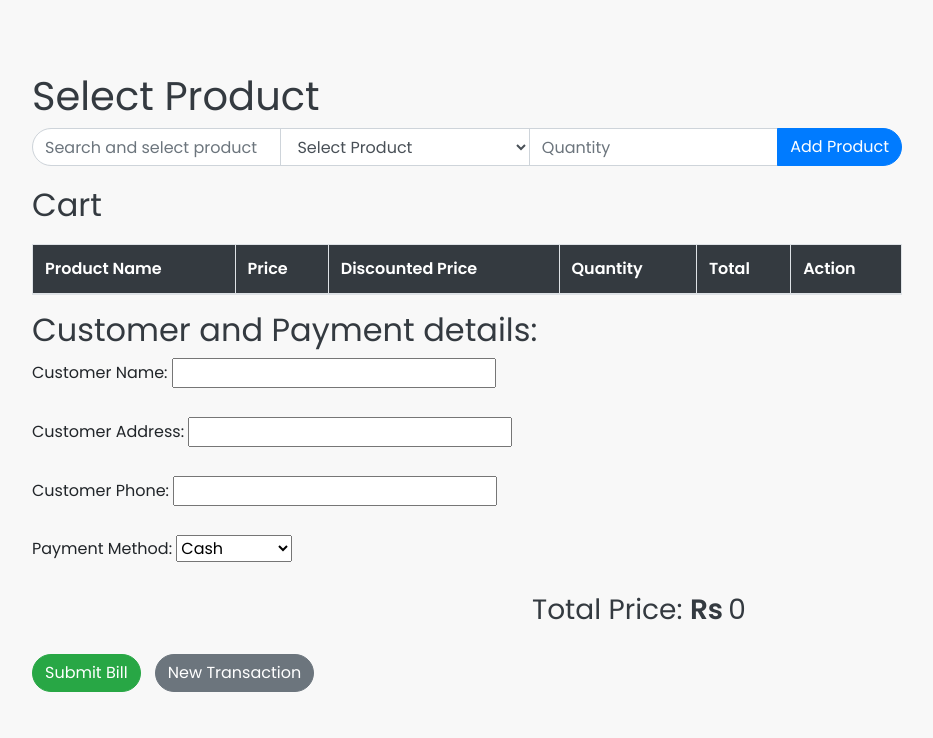
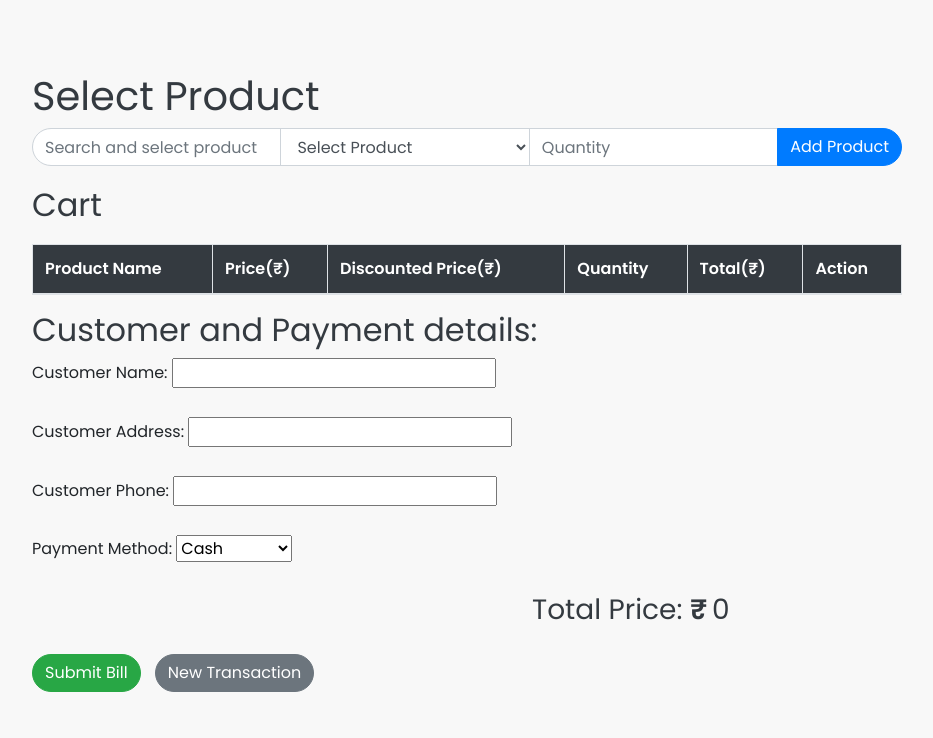
Before and after one commit to nidhinr1/BillingSystem, a Django app: page /billing/ in a window 1280 px wide. Shown: the part 62-800 px from the top of the page, without its empty margins (173-1106 px from the left). Run offline with Django 5.2, Linux system fonts and the light colour scheme; data comes from the database, SQL or seed files in the repository; both versions use the stored data as it was after the commit; lists and menus that the app fills with data are empty; some libraries are stand-ins or nearby versions.

Commit message:
Add files via upload

```diff
--- a/billingsystemapp/templates/billing.html
+++ b/billingsystemapp/templates/billing.html
@@ -175,10 +175,10 @@
             <thead>
             <tr>
                 <th>Product Name</th>
-                <th>Price</th>
-                <th>Discounted Price</th>
+                <th>Price(₹)</th>
+                <th>Discounted Price(₹)</th>
                 <th>Quantity</th>
-                <th>Total</th>
+                <th>Total(₹)</th>
                 <th>Action</th>
             </tr>
             </thead>
@@ -186,10 +186,10 @@
                 {% for product_id, item in cart.items %}
                 <tr>
                     <td>{{ item.name }}</td>
-                    <td><span class="price-label">Rs</span>{{ item.original_price }}</td>
-                    <td><span class="price-label">Rs</span>{{ item.discounted_price }}</td>
+                    <td><span class="price-label"></span>{{ item.original_price }}</td>
+                    <td><span class="price-label"></span>{{ item.discounted_price }}</td>
                     <td>{{ item.quantity }}</td>
-                    <td><span class="price-label">Rs</span>{{ item.discounted_price|multiply:item.quantity }}</td>
+                    <td><span class="price-label"></span>{{ item.discounted_price|multiply:item.quantity }}</td>
                     <td>
                         <form method="post" class="form-inline">
                             {% csrf_token %}
@@ -206,22 +206,22 @@
             {% csrf_token %}
             <div>
                 <label for="customer_name">Customer Name:</label>
-                <input type="text" id="customer_name" name="customer_name" required>
+                <input type="text" id="customer_name" name="customer_name" >
             </div>
             <br>
             <div>
                 <label for="customer_address">Customer Address:</label>
-                <input type="text" id="customer_address" name="customer_address" required>
+                <input type="text" id="customer_address" name="customer_address">
             </div>
             <br>
             <div>
                 <label for="customer_phone">Customer Phone:</label>
-                <input type="tel" id="customer_phone" name="customer_phone" required pattern="\d{10}" maxlength="10" inputmode="numeric" oninput="this.value = this.value.replace(/[^0-9]/g, '').slice(0, 10)">
+                <input type="tel" id="customer_phone" name="customer_phone" pattern="\d{10}" maxlength="10" inputmode="numeric" oninput="this.value = this.value.replace(/[^0-9]/g, '').slice(0, 10)">
             </div>
             <br>
             <div>
                 <label for="payment_method">Payment Method:</label>
-                <select id="payment_method" name="payment_method" required>
+                <select id="payment_method" name="payment_method">
                     <option value="Cash">Cash</option>
                     <option value="Credit Card">Credit Card</option>
                     <option value="Debit Card">Debit Card</option>
@@ -229,7 +229,7 @@
                 </select>
             </div>
             <br>
-            <h3 style="padding-left:500px">Total Price: <span class="price-label">Rs</span>{{ total_price }}</h3>
+            <h3 style="padding-left:500px">Total Price: <span class="price-label">₹</span>{{ total_price }}</h3>
 
             <div class="form-container">
                 <button type="submit" name="submit_bill" class="btn btn-success">Submit Bill</button>
```
Also changed, not shown: db.sqlite3.
